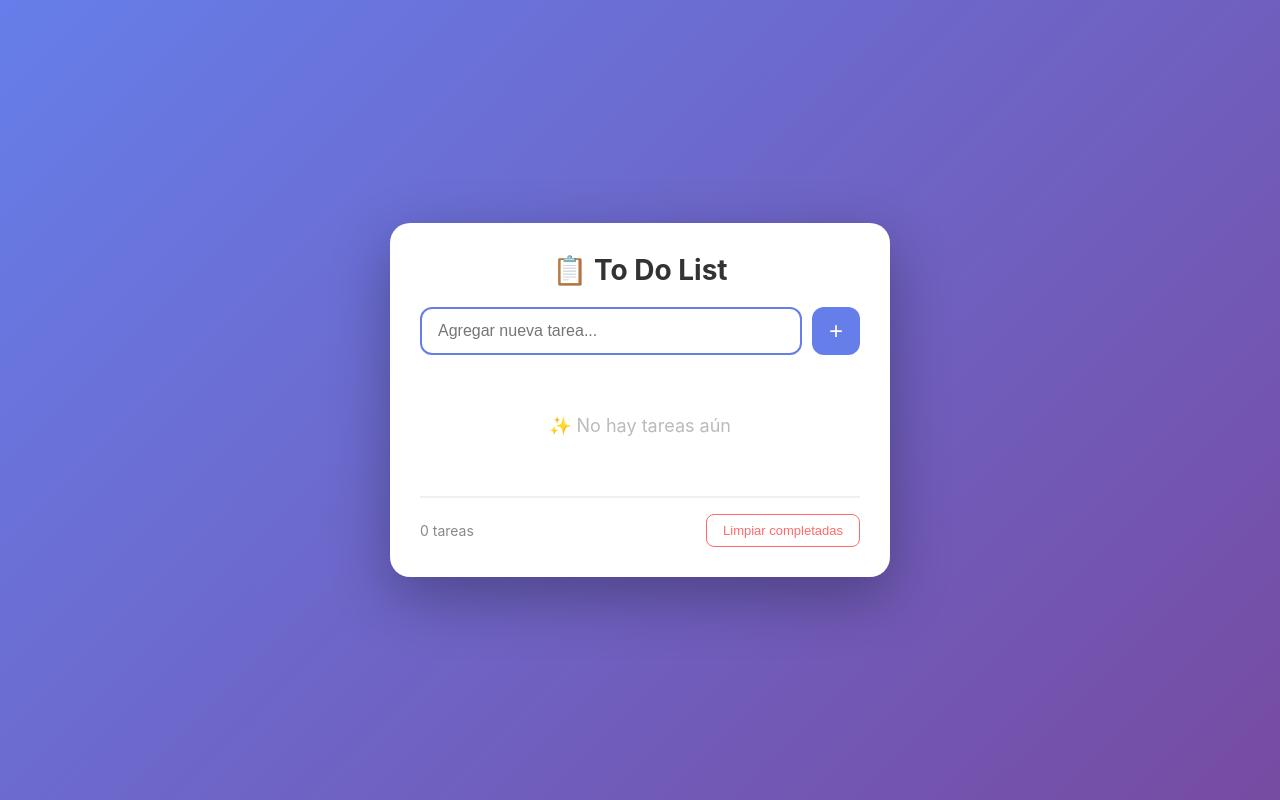
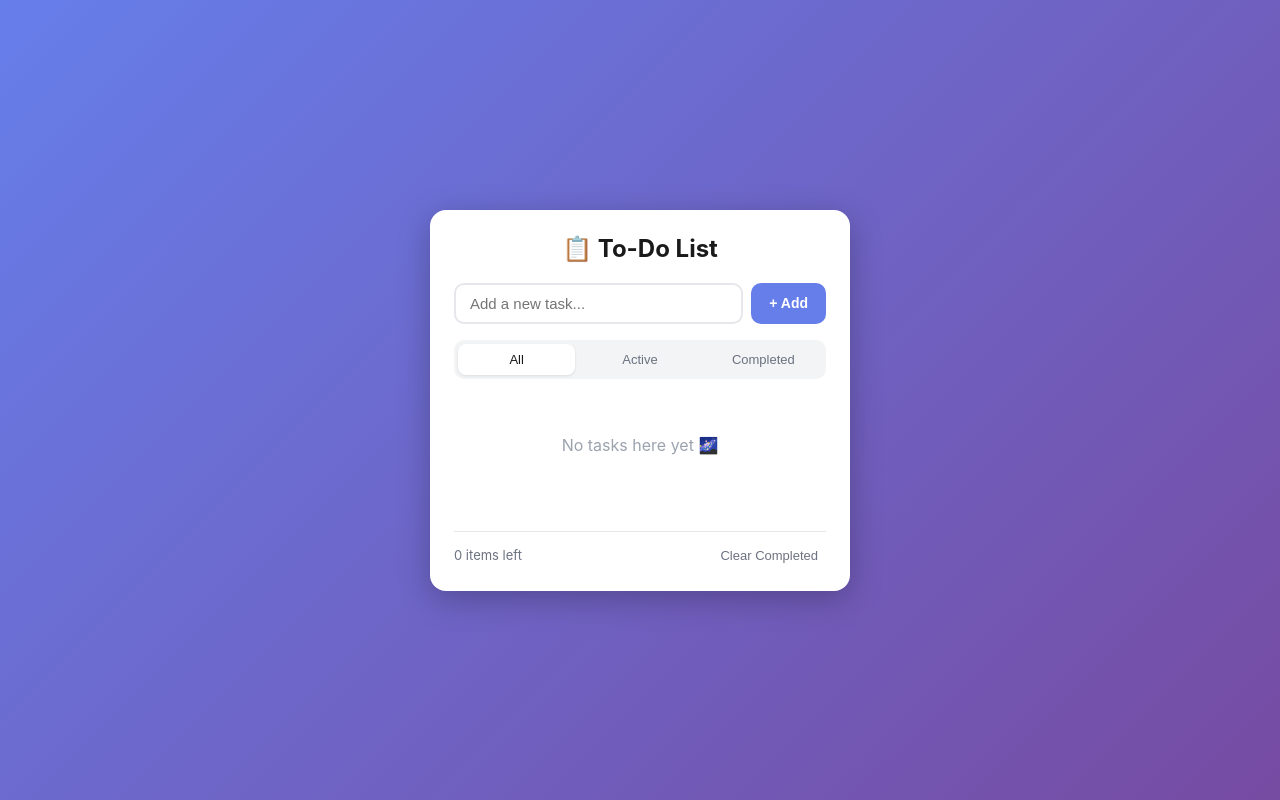
Before and after one commit to nikola43/todo-app-vanilla, a website: page index.html in a window 1280 px wide. Drawn offline with Linux system fonts and the light colour scheme.

Commit message:
Updated UI with filters: All, Active, Completed

```diff
--- a/app.js
+++ b/app.js
@@ -4,58 +4,67 @@ document.addEventListener('DOMContentLoaded', () => {
     const taskList = document.getElementById('taskList');
     const taskCount = document.getElementById('taskCount');
     const clearBtn = document.getElementById('clearBtn');
+    const filterBtns = document.querySelectorAll('.filter-btn');
 
     let tasks = JSON.parse(localStorage.getItem('tasks')) || [];
+    let currentFilter = 'all';
 
     function saveTasks() {
         localStorage.setItem('tasks', JSON.stringify(tasks));
     }
 
+    function getFilteredTasks() {
+        if (currentFilter === 'active') return tasks.filter(t => !t.completed);
+        if (currentFilter === 'completed') return tasks.filter(t => t.completed);
+        return tasks;
+    }
+
     function renderTasks() {
+        const filtered = getFilteredTasks();
         taskList.innerHTML = '';
 
-        if (tasks.length === 0) {
-            taskList.innerHTML = '<div class="empty-state">✨ No hay tareas aún</div>';
-            taskCount.textContent = '0 tareas';
-            return;
-        }
+        if (filtered.length === 0) {
+            const empty = document.createElement('li');
+            empty.className = 'empty-state';
+            empty.textContent = 'No tasks here yet 🌌';
+            taskList.appendChild(empty);
+        } else {
+            filtered.forEach((task, idx) => {
+                const originalIndex = tasks.indexOf(task);
+                const li = document.createElement('li');
+                li.className = 'task-item' + (task.completed ? ' completed' : '');
 
-        tasks.forEach((task, index) => {
-            const li = document.createElement('li');
-            li.className = `task-item ${task.completed ? 'completed' : ''}`;
-
-            const checkbox = document.createElement('input');
-            checkbox.type = 'checkbox';
-            checkbox.className = 'task-checkbox';
-            checkbox.checked = task.completed;
-            checkbox.addEventListener('change', () => toggleTask(index));
+                const cb = document.createElement('input');
+                cb.type = 'checkbox';
+                cb.className = 'task-checkbox';
+                cb.checked = task.completed;
+                cb.addEventListener('change', () => toggleTask(originalIndex));
 
                 const span = document.createElement('span');
                 span.className = 'task-text';
                 span.textContent = task.text;
 
-            const deleteBtn = document.createElement('button');
-            deleteBtn.className = 'delete-btn';
-            deleteBtn.innerHTML = '×';
-            deleteBtn.addEventListener('click', () => deleteTask(index));
+                const del = document.createElement('button');
+                del.className = 'delete-btn';
+                del.innerHTML = '×';
+                del.addEventListener('click', () => deleteTask(originalIndex));
 
-            li.appendChild(checkbox);
+                li.appendChild(cb);
                 li.appendChild(span);
-            li.appendChild(deleteBtn);
+                li.appendChild(del);
                 taskList.appendChild(li);
             });
-
+        }
         updateCount();
     }
 
     function addTask() {
         const text = taskInput.value.trim();
         if (!text) return;
-
         tasks.push({ text, completed: false, id: Date.now() });
         saveTasks();
+        taskInput.value = '';
         renderTasks();
-        taskInput.value = '';
         taskInput.focus();
     }
 
@@ -72,9 +81,8 @@ document.addEventListener('DOMContentLoaded', () => {
     }
 
     function updateCount() {
-        const total = tasks.length;
-        const completed = tasks.filter(t => t.completed).length;
-        taskCount.textContent = `${total} tarea${total !== 1 ? 's' : ''} (${completed} completada${completed !== 1 ? 's' : ''})`;
+        const active = tasks.filter(t => !t.completed).length;
+        taskCount.textContent = active + ' item' + (active !== 1 ? 's' : '') + ' left';
     }
 
     addBtn.addEventListener('click', addTask);
@@ -88,5 +96,14 @@ document.addEventListener('DOMContentLoaded', () => {
         renderTasks();
     });
 
+    filterBtns.forEach(btn => {
+        btn.addEventListener('click', () => {
+            filterBtns.forEach(b => b.classList.remove('active'));
+            btn.classList.add('active');
+            currentFilter = btn.dataset.filter;
             renderTasks();
         });
+    });
+
+    renderTasks();
+});
--- a/index.html
+++ b/index.html
@@ -1,22 +1,29 @@
 <!DOCTYPE html>
-<html lang="es">
+<html lang="en">
 <head>
     <meta charset="UTF-8">
-    <meta name="viewport" content="width=device-width, initial-scale=1.0">
-    <title>To Do App</title>
+    <meta name="viewport" content="width=device-width, initial-scale=1.0, maximum-scale=1.0, user-scalable=no">
+    <title>To-Do App</title>
     <link rel="stylesheet" href="style.css">
 </head>
 <body>
     <div class="container">
-        <h1>📋 To Do List</h1>
+        <h1>📋 To-Do List</h1>
         <div class="input-group">
-            <input type="text" id="taskInput" placeholder="Agregar nueva tarea..." autofocus>
-            <button id="addBtn">+</button>
+            <input type="text" id="taskInput" placeholder="Add a new task..." autocomplete="off">
+            <button id="addBtn">+ Add</button>
         </div>
-        <ul id="taskList"></ul>
+        <div class="filters">
+            <button class="filter-btn active" data-filter="all">All</button>
+            <button class="filter-btn" data-filter="active">Active</button>
+            <button class="filter-btn" data-filter="completed">Completed</button>
+        </div>
+        <ul id="taskList">
+            <li class="empty-state">No tasks here yet 🌌</li>
+        </ul>
         <div class="footer">
-            <span id="taskCount">0 tareas</span>
-            <button id="clearBtn" class="clear-btn">Limpiar completadas</button>
+            <span id="taskCount">0 items left</span>
+            <button id="clearBtn">Clear Completed</button>
         </div>
     </div>
     <script src="app.js"></script>
--- a/style.css
+++ b/style.css
@@ -5,45 +5,46 @@
 }
 
 body {
-    font-family: -apple-system, BlinkMacSystemFont, 'Segoe UI', Roboto, sans-serif;
+    font-family: -apple-system, BlinkMacSystemFont, 'Segoe UI', Roboto, 'Helvetica Neue', Arial, sans-serif;
     background: linear-gradient(135deg, #667eea 0%, #764ba2 100%);
     min-height: 100vh;
     display: flex;
     justify-content: center;
     align-items: center;
-    padding: 20px;
+    padding: 16px;
 }
 
 .container {
     background: white;
-    border-radius: 20px;
-    padding: 30px;
+    border-radius: 16px;
+    padding: 24px;
     width: 100%;
-    max-width: 500px;
-    box-shadow: 0 20px 60px rgba(0,0,0,0.3);
+    max-width: 420px;
+    box-shadow: 0 8px 32px rgba(0, 0, 0, 0.25);
 }
 
 h1 {
-    color: #333;
+    font-size: 24px;
+    font-weight: 700;
+    color: #1a1a1a;
     margin-bottom: 20px;
-    font-size: 28px;
     text-align: center;
 }
 
 .input-group {
     display: flex;
-    gap: 10px;
-    margin-bottom: 20px;
+    gap: 8px;
+    margin-bottom: 16px;
 }
 
 #taskInput {
     flex: 1;
-    padding: 12px 16px;
-    border: 2px solid #e0e0e0;
-    border-radius: 12px;
-    font-size: 16px;
+    padding: 10px 14px;
+    border: 2px solid #e5e7eb;
+    border-radius: 10px;
+    font-size: 15px;
     outline: none;
-    transition: border-color 0.3s;
+    transition: border-color 0.2s;
 }
 
 #taskInput:focus {
@@ -51,114 +52,140 @@ h1 {
 }
 
 #addBtn {
-    width: 48px;
-    height: 48px;
+    padding: 10px 18px;
     background: #667eea;
     color: white;
     border: none;
-    border-radius: 12px;
-    font-size: 24px;
+    border-radius: 10px;
+    font-size: 14px;
+    font-weight: 600;
     cursor: pointer;
-    transition: background 0.3s, transform 0.1s;
+    transition: background 0.2s;
+    white-space: nowrap;
 }
 
 #addBtn:hover {
     background: #5a6fd6;
 }
 
-#addBtn:active {
-    transform: scale(0.95);
+.filters {
+    display: flex;
+    gap: 6px;
+    margin-bottom: 16px;
+    background: #f3f4f6;
+    padding: 4px;
+    border-radius: 10px;
+}
+
+.filter-btn {
+    flex: 1;
+    padding: 8px;
+    border: none;
+    border-radius: 8px;
+    font-size: 13px;
+    font-weight: 500;
+    cursor: pointer;
+    background: transparent;
+    color: #6b7280;
+    transition: all 0.2s;
+}
+
+.filter-btn.active {
+    background: white;
+    color: #1a1a1a;
+    box-shadow: 0 1px 3px rgba(0,0,0,0.1);
 }
 
 #taskList {
     list-style: none;
-    margin-bottom: 20px;
+    margin-bottom: 16px;
+    min-height: 120px;
 }
 
 .task-item {
     display: flex;
     align-items: center;
-    padding: 12px 16px;
-    background: #f8f9fa;
-    border-radius: 10px;
-    margin-bottom: 8px;
-    transition: all 0.3s;
-    animation: slideIn 0.3s ease;
+    padding: 10px 0;
+    border-bottom: 1px solid #f3f4f6;
+    animation: fadeIn 0.2s ease;
 }
 
-@keyframes slideIn {
-    from { opacity: 0; transform: translateY(-10px); }
+@keyframes fadeIn {
+    from { opacity: 0; transform: translateY(-4px); }
     to { opacity: 1; transform: translateY(0); }
 }
 
-.task-item.completed {
-    opacity: 0.6;
+.task-item:last-child {
+    border-bottom: none;
+}
+
+.task-checkbox {
+    width: 20px;
+    height: 20px;
+    margin-right: 12px;
+    cursor: pointer;
+    accent-color: #667eea;
+    flex-shrink: 0;
+}
+
+.task-text {
+    flex: 1;
+    font-size: 15px;
+    color: #1a1a1a;
+    word-break: break-word;
 }
 
 .task-item.completed .task-text {
     text-decoration: line-through;
-    color: #999;
-}
-
-.task-checkbox {
-    width: 22px;
-    height: 22px;
-    margin-right: 12px;
-    cursor: pointer;
-    accent-color: #667eea;
-}
-
-.task-text {
-    flex: 1;
-    font-size: 16px;
-    color: #333;
-    word-break: break-word;
+    color: #9ca3af;
 }
 
 .delete-btn {
     background: none;
     border: none;
-    color: #ff6b6b;
+    color: #9ca3af;
     font-size: 20px;
     cursor: pointer;
     padding: 0 4px;
-    transition: color 0.3s, transform 0.1s;
+    transition: color 0.2s;
+    line-height: 1;
+    flex-shrink: 0;
 }
 
 .delete-btn:hover {
-    color: #ee5a5a;
-    transform: scale(1.2);
+    color: #ef4444;
+}
+
+.empty-state {
+    text-align: center;
+    padding: 40px 0;
+    color: #9ca3af;
+    font-size: 16px;
+    border-bottom: none;
 }
 
 .footer {
     display: flex;
     justify-content: space-between;
     align-items: center;
-    padding-top: 16px;
-    border-top: 2px solid #f0f0f0;
-    color: #888;
-    font-size: 14px;
+    padding-top: 12px;
+    border-top: 1px solid #e5e7eb;
+    font-size: 13px;
+    color: #6b7280;
 }
 
-.clear-btn {
-    padding: 8px 16px;
+#clearBtn {
     background: none;
-    border: 1px solid #ff6b6b;
-    color: #ff6b6b;
-    border-radius: 8px;
+    border: none;
+    color: #6b7280;
+    font-size: 13px;
     cursor: pointer;
-    font-size: 13px;
-    transition: all 0.3s;
+    padding: 4px 8px;
+    border-radius: 6px;
+    transition: all 0.2s;
 }
 
-.clear-btn:hover {
-    background: #ff6b6b;
-    color: white;
+#clearBtn:hover {
+    background: #fef2f2;
+    color: #ef4444;
 }
-
-.empty-state {
-    text-align: center;
-    padding: 40px 20px;
-    color: #bbb;
-    font-size: 18px;
-}
```
Lines whose indentation alone changed are shown as unchanged.
